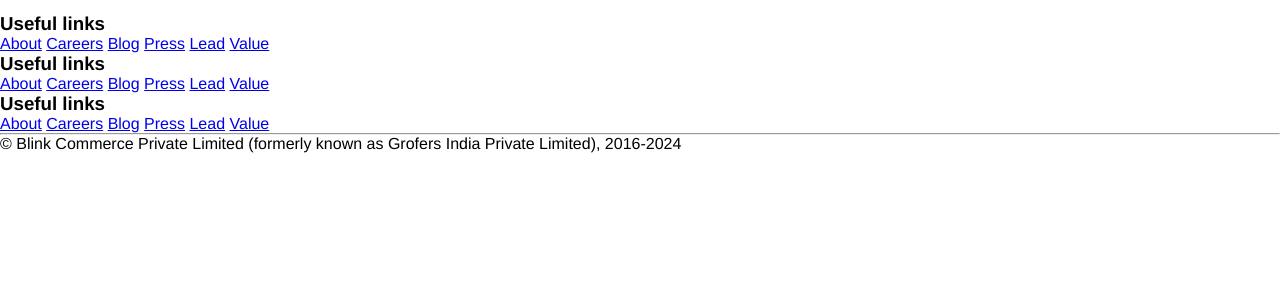
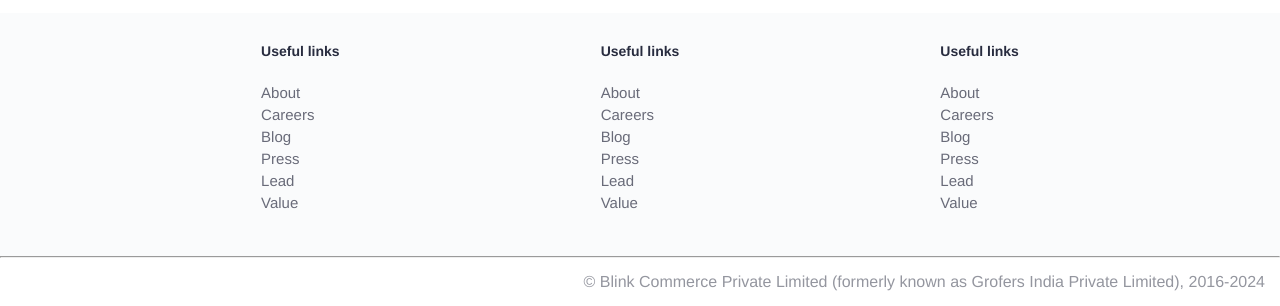
Before and after one commit to Mayank7894/Blinkit_project, a plain HTML site: page index.html in a window 1280 px wide. Shown: the part 1046-1352 px from the top of the page. Before the commit the page ends 1199 px from the top, so only its background shows below. Drawn offline with nearby package versions, Linux system fonts and the light colour scheme.

Commit message:
Update style.css

```diff
--- a/style.css
+++ b/style.css
@@ -152,3 +152,33 @@
     justify-content: space-between;
     align-items: center;
 }
+.footer_container {
+    padding: 30px 0px 40px 0px;
+    background: #FAFBFC;
+    display: flex;
+    justify-content: space-evenly;
+}
+
+.footer_column {
+    display: flex;
+    flex-direction: column;
+}
+
+.footer_column h3 {
+    color: #282c3f;
+    font-size: 14px;
+    margin-bottom: 25px;
+}
+
+.footer_column a {
+    color: #696b79;
+    font-size: 15px;
+    text-decoration: none;
+    padding-bottom: 5px;
+}
+
+.copyright {
+    color: #94969f;
+    text-align: end;
+    padding: 15px;
+}
```
